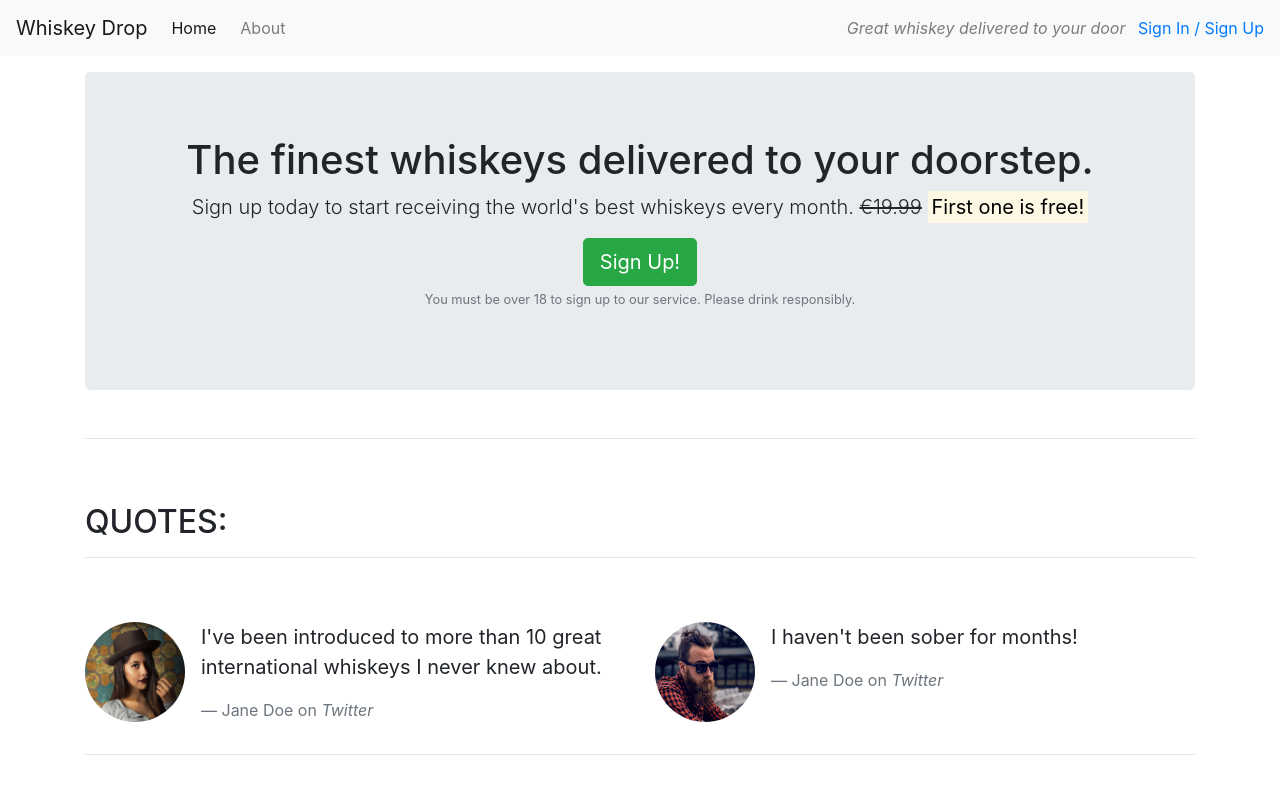
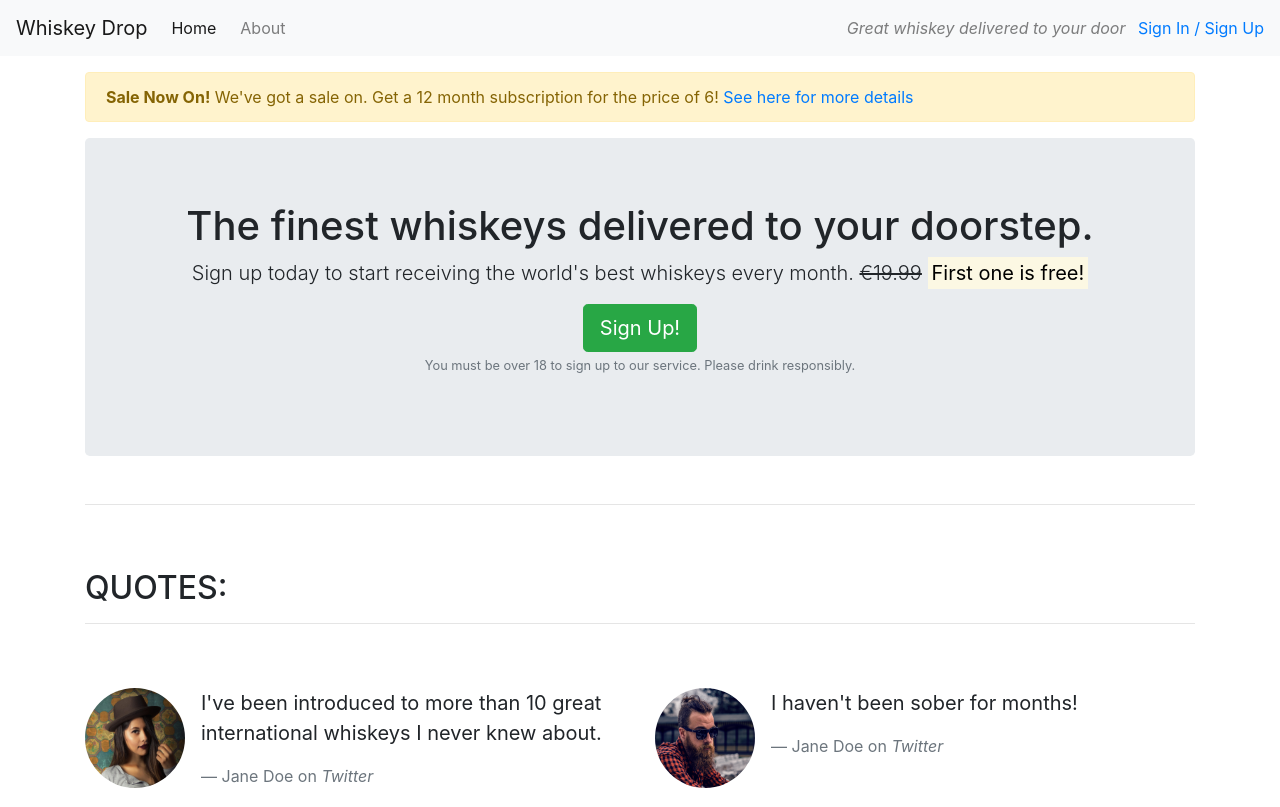
Before and after one commit to AnnieRho7/whiskey, a plain HTML site: page index.html in a window 1280 px wide. Shown: the top 807 px of the page. Drawn offline with nearby package versions, Linux system fonts and the light colour scheme.

Commit message:
added alert banner for larger screens

```diff
--- a/index.html
+++ b/index.html
@@ -25,6 +25,15 @@
         </div>
     </nav>
     <article class="container mt-3">
+
+        <div class="row d-none d-sm-block">
+            <div class="col-12">
+                <div class="alert alert-warning">
+                    <strong>Sale Now On!</strong> We've got a sale on. Get a 12 month subscription for the price of 6! <a href="">See here for more details</a>
+                </div>
+            </div>
+        </div>
+
         <!-- Callout -->
         <div class="row">
             <div class="col-12">
```
